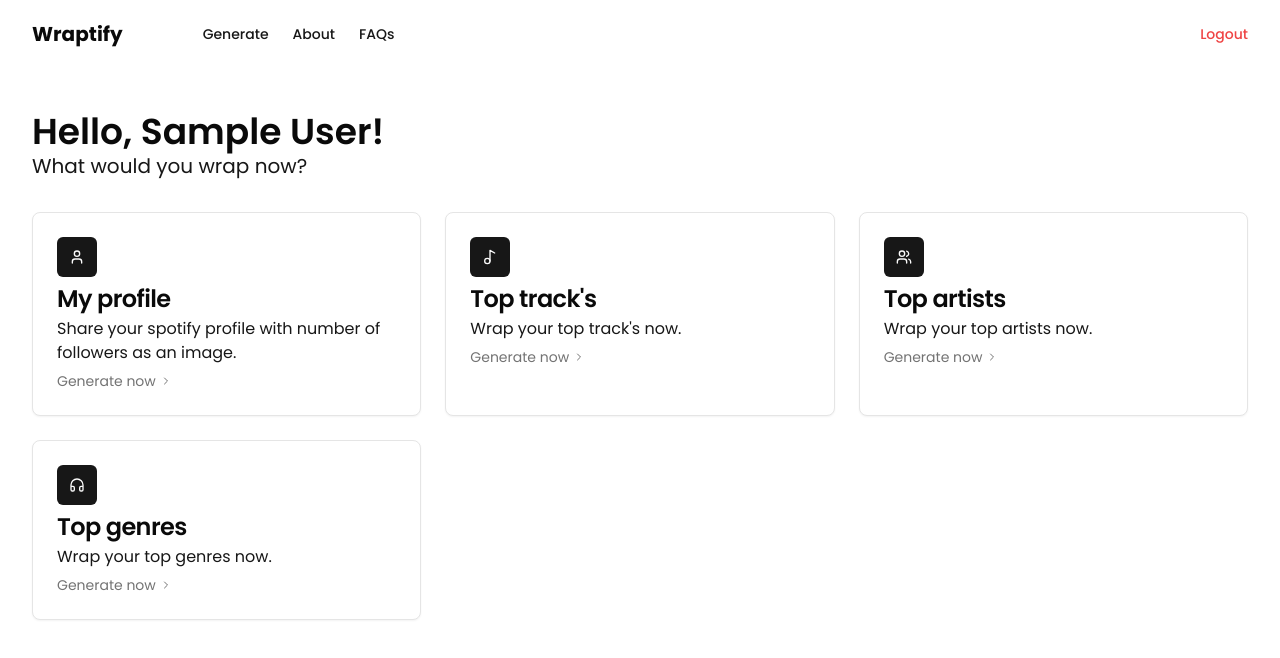
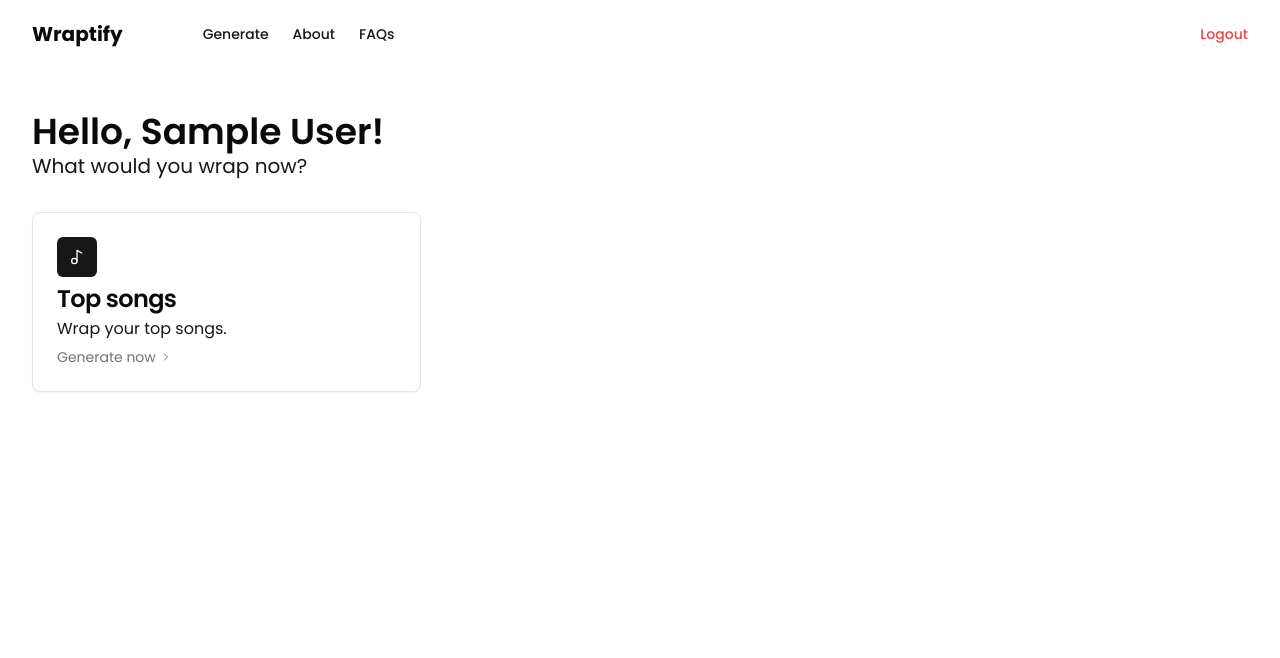
Before and after one commit to iblabd/wraptify, a Next.js app: page /generate in a window 1280 px wide. Shown: the top 658 px of the page. Built offline with nearby package versions, Linux system fonts and the light colour scheme; no server answers; sample sign-in values are in the browser's storage.

Commit message:
Add link in HomeCard

```diff
--- a/src/app/(main)/generate/page.jsx
+++ b/src/app/(main)/generate/page.jsx
@@ -1,6 +1,6 @@
 import HomeCard from '@/components/fragments/home-card'
 import { authOptions } from '@/lib/auth'
-import { HeadphonesIcon, Music2Icon, UserIcon, UsersIcon } from 'lucide-react'
+import { Music2Icon } from 'lucide-react'
 import { getServerSession } from 'next-auth'
 
 export default async function Generate() {
@@ -15,24 +15,10 @@ export default async function Generate() {
       </p>
       <div class="mt-8 grid grid-cols-1 gap-6 md:grid-cols-2 lg:grid-cols-3">
         <HomeCard
-          title="My profile"
-          description="Share your spotify profile with number of followers as an image."
-          icon={<UserIcon className="size-4" />}
-        />
-        <HomeCard
-          title="Top track's"
-          description="Wrap your top track's now."
+          href="/generate/track"
+          title="Top songs"
+          description="Wrap your top songs."
           icon={<Music2Icon className="size-4" />}
-        />
-        <HomeCard
-          title="Top artists"
-          description="Wrap your top artists now."
-          icon={<UsersIcon className="size-4" />}
-        />
-        <HomeCard
-          title="Top genres"
-          description="Wrap your top genres now."
-          icon={<HeadphonesIcon className="size-4" />}
         />
       </div>
     </div>
--- a/src/components/fragments/home-card.jsx
+++ b/src/components/fragments/home-card.jsx
@@ -1,15 +1,10 @@
 import { Button } from '../ui/button'
-import {
-  Card,
-  CardContent,
-  CardDescription,
-  CardFooter,
-  CardHeader,
-  CardTitle,
-} from '../ui/card'
+import { Card, CardDescription, CardHeader, CardTitle } from '../ui/card'
 import { ChevronRightIcon } from 'lucide-react'
+import Link from 'next/link'
 
-const HomeCard = ({ title, description, icon }) => (
+const HomeCard = ({ title, description, icon, href }) => (
+  <Link href={href}>
     <Card className="group hover:border-primary hover:bg-secondary">
       <CardHeader>
         <Button
@@ -30,6 +25,7 @@ const HomeCard = ({ title, description, icon }) => (
         </CardDescription>
       </CardHeader>
     </Card>
+  </Link>
 )
 
 export default HomeCard
```
Lines whose indentation alone changed are shown as unchanged.
